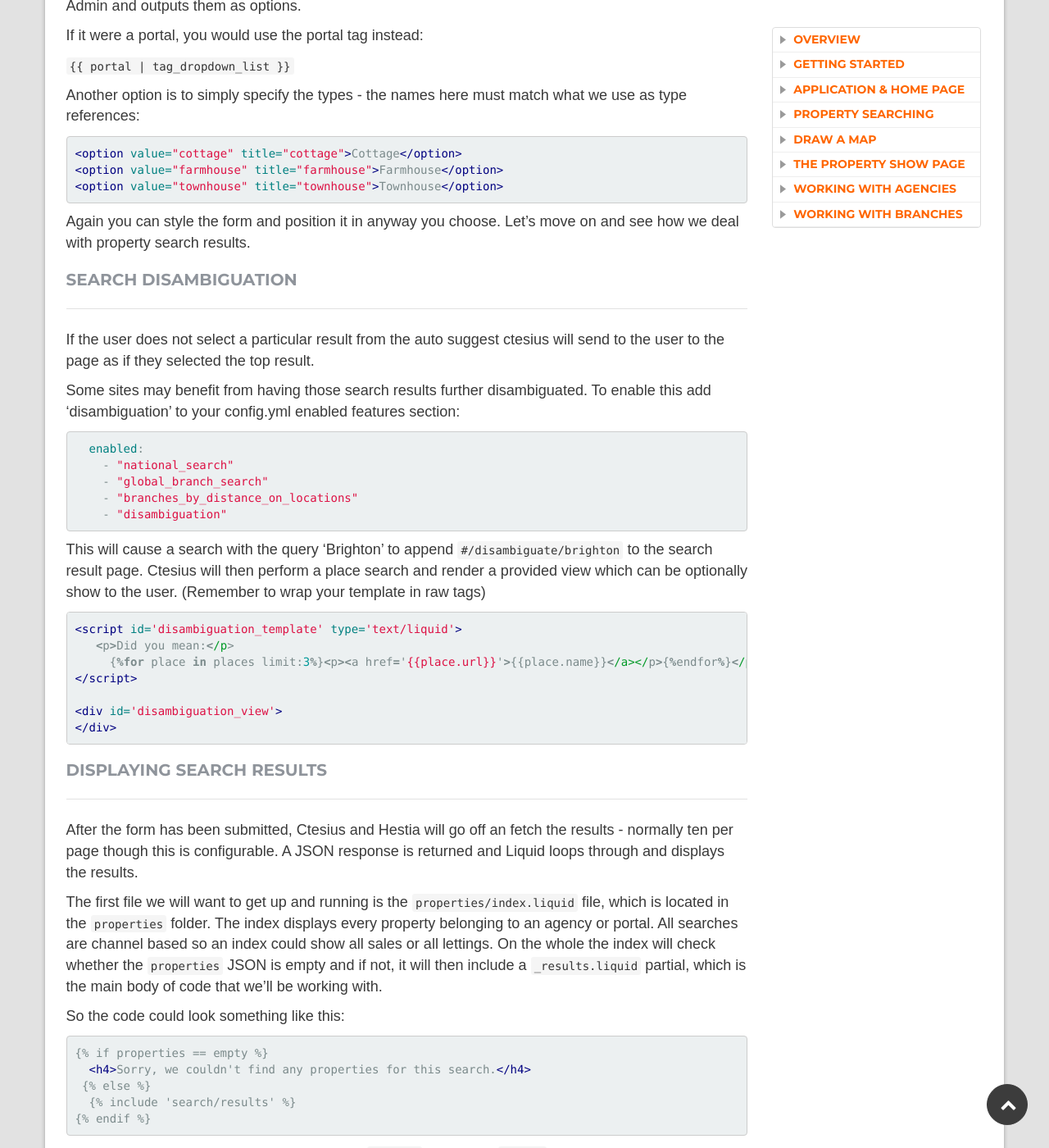
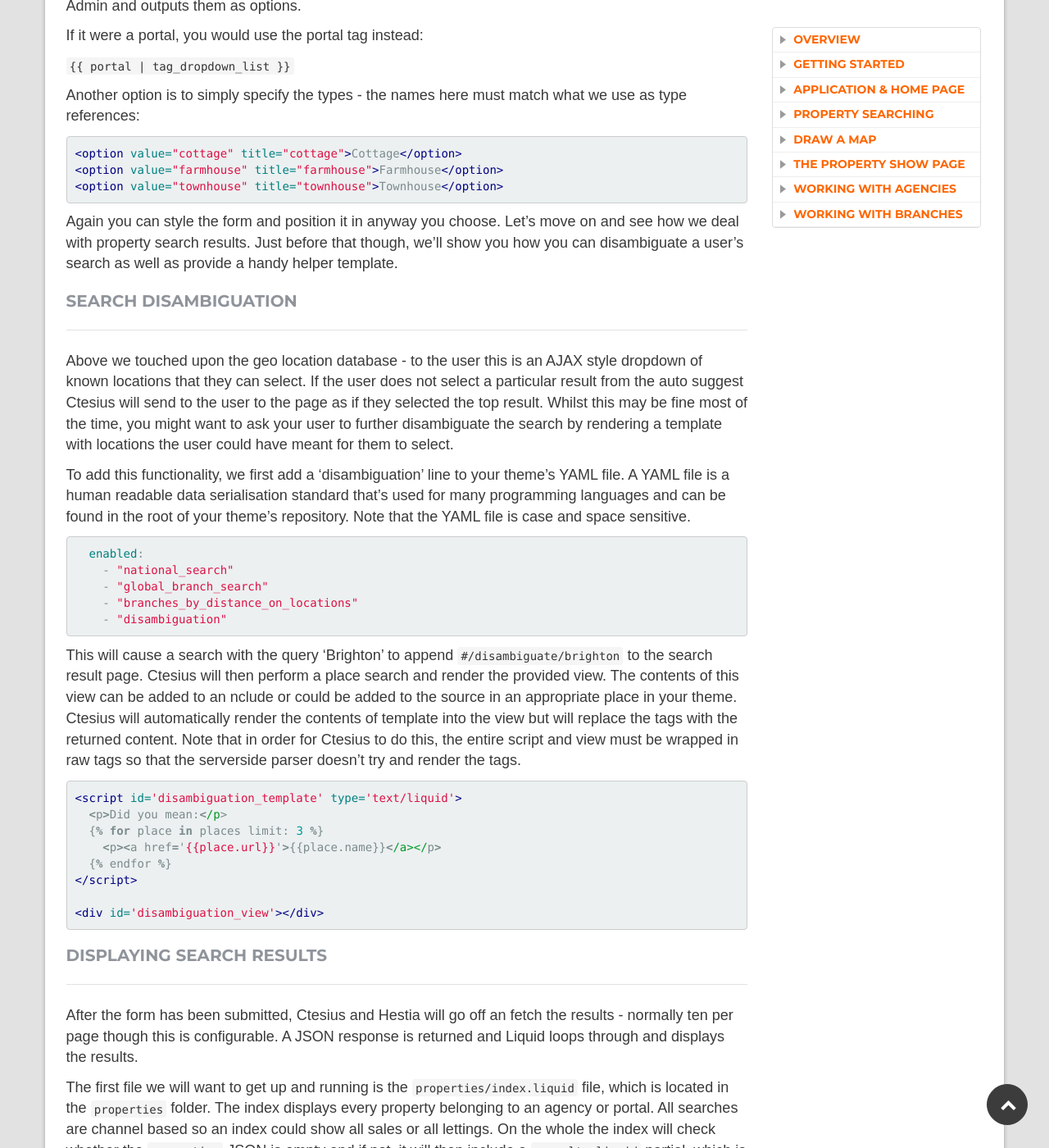
Before and after one commit to homeflow/homeflow.github.io, a Jekyll site: the page built from _posts/2014-08-13-ctesius.md, in a window 1280 px wide and 1400 px high, scrolled down 11975 px. Shown: the whole window at 82% size. Built offline with Jekyll 4.4.1, drawn with Linux system fonts in a browser that asks for light colours.

Commit message:
Updated disambiguation view

```diff
--- a/_posts/2014-08-13-ctesius.md
+++ b/_posts/2014-08-13-ctesius.md
@@ -484,16 +484,13 @@ Another option is to simply specify the types - the names here must match what w
 <option value="townhouse" title="townhouse">Townhouse</option>
 {% endhighlight %}
 
-Again you can style the form and position it in anyway you choose. Let's move on and see how we deal with property search results.
-
+Again you can style the form and position it in anyway you choose. Let's move on and see how we deal with property search results. Just before that though, we'll show you how you can disambiguate a user's search as well as provide a handy helper template.
 
 ###Search Disambiguation
 
-If the user does not select a particular result from the auto suggest ctesius will send to the user to the page as if they selected
-the top result.
-
-Some sites may benefit from having those search results further disambiguated. To enable this add 'disambiguation' to your config.yml enabled
-features section:
+Above we touched upon the geo location database - to the user this is an AJAX style dropdown of known locations that they can select. If the user does not select a particular result from the auto suggest Ctesius will send to the user to the page as if they selected the top result. Whilst this may be fine most of the time, you might want to ask your user to further disambiguate the search by rendering a template with locations the user could have meant for them to select.
+
+To add this functionality, we first add a 'disambiguation' line to your theme's YAML file. A YAML file is a human readable data serialisation standard that's used for many programming languages and can be found in the root of your theme's repository. Note that the YAML file is case and space sensitive.
 
 {% highlight yaml %}
   enabled:
@@ -501,26 +498,24 @@ features section:
     - "global_branch_search"
     - "branches_by_distance_on_locations"
     - "disambiguation"
-{%endhighlight%}
-
-This will cause a search with the query 'Brighton' to append ``#/disambiguate/brighton`` to the search result page. Ctesius will then
-perform a place search and render a provided view which can be optionally show to the user. (Remember to wrap your template in raw tags)
-
-
-{% highlight html %}
-
-{%raw%}
+{% endhighlight %}
+
+This will cause a search with the query 'Brighton' to append ``#/disambiguate/brighton`` to the search result page. Ctesius will then perform a place search and render the provided view. The contents of this view can be added to an nclude or could be added to the source in an appropriate place in your theme. Ctesius will automatically render the contents of template into the view but will replace the tags with the returned content. Note that in order for Ctesius to do this, the entire script and view must be wrapped in raw tags so that the serverside parser doesn't try and render the tags.
+
+{% highlight html %}
+
+{% raw %}
 <script id='disambiguation_template' type='text/liquid'>
-   <p>Did you mean:</p>
-     {%for place in places limit:3%}<p><a href='{{place.url}}'>{{place.name}}</a></p>{%endfor%}</p>
+  <p>Did you mean:</p>
+  {% for place in places limit: 3 %}
+    <p><a href='{{place.url}}'>{{place.name}}</a></p>
+  {% endfor %}
 </script>
 
-<div id='disambiguation_view'>
-</div>
-{%endraw%}
-
-{%endhighlight%}
-
+<div id='disambiguation_view'></div>
+{% endraw %}
+
+{% endhighlight %}
 
 ###Displaying search results
 
```
